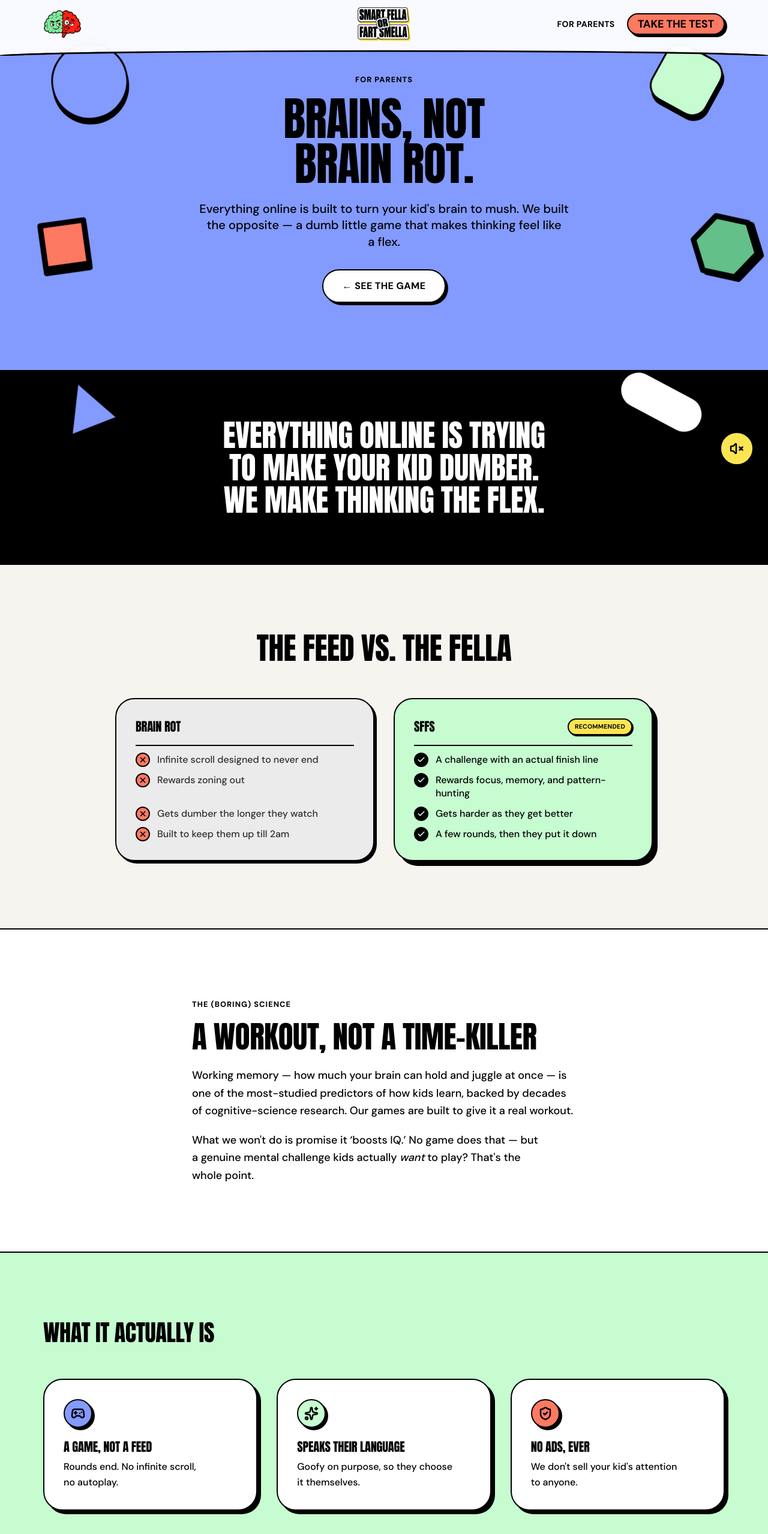
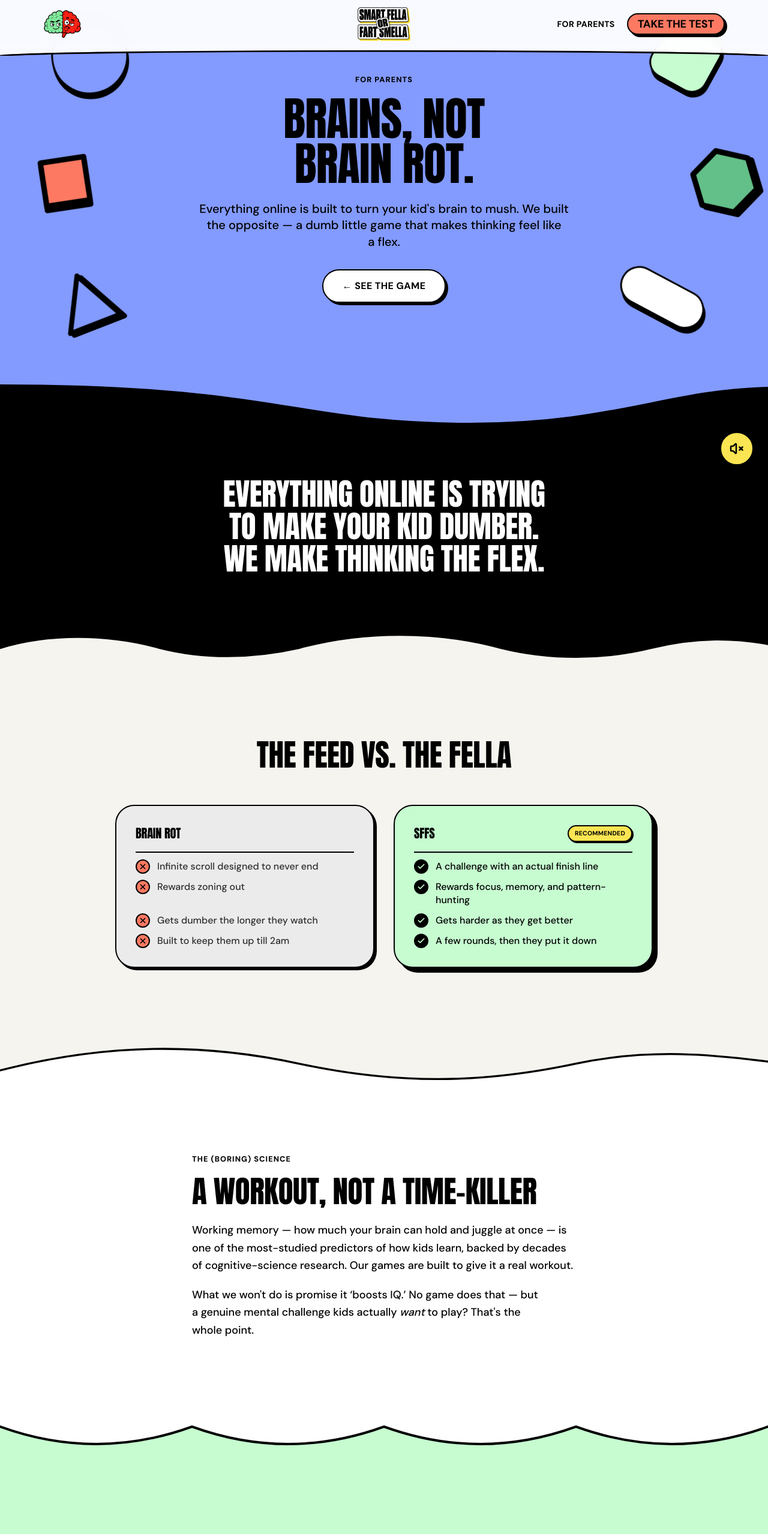
Before and after one commit to kimkhoi2202/sffs-website, a Next.js app: page /parents in a window 1280 px wide. Shown: the top 2558 px of the page at 60% size. Built offline with nearby package versions, Linux system fonts and the light colour scheme.

Commit message:
feat(parents): match homepage polish — wavy dividers + hero shape bounce

```diff
--- a/app/parents/page.tsx
+++ b/app/parents/page.tsx
@@ -6,6 +6,7 @@ import { Section } from "@/components/ui/section";
 import { Heading } from "@/components/ui/heading";
 import { Eyebrow } from "@/components/ui/eyebrow";
 import { Button } from "@/components/ui/button";
+import { SectionDivider } from "@/components/ui/section-divider";
 import { Comparison } from "@/components/sections/comparison";
 import { FeatureGrid, type Feature } from "@/components/sections/feature-grid";
 import { Faq, type FaqItem } from "@/components/sections/faq";
@@ -59,11 +60,14 @@ export default function ParentsPage() {
     <main id="main" className="flex-1">
       <QuizNav pinned homeHref="/" ctaHref="/#pricing" />
 
-      {/* 1. Hero — pt offsets the fixed nav so the headline isn't tucked under it. */}
+      {/* 1. Hero — pt offsets the fixed nav so the headline isn't tucked under it.
+          `fella-hero` marks this as the shapes' confinement box (page-shapes.tsx),
+          so the draggable shapes bounce inside the hero like they do on the home
+          hero. `relative isolate` gives them a clean stacking context. */}
       <Section
         background="blue"
         padding="lg"
-        className="pt-[96px] md:pt-[120px]"
+        className="fella-hero relative isolate pt-[96px] md:pt-[120px]"
         container="prose"
         containerClassName="text-center"
       >
@@ -82,11 +86,15 @@ export default function ParentsPage() {
         </div>
       </Section>
 
+      {/* Wavy seams (brand divider language) flow each color band into the next —
+          same system as the homepage. The swoop echoes the homepage hero's edge;
+          adjacent sections drop their own borders since the wave IS the edge. */}
+      <SectionDivider top="blue" bottom="ink" variant="swoop" size="lg" />
+
       {/* 2. Manifesto strip */}
       <Section
         background="ink"
         padding="md"
-        bordered
         container="prose"
         containerClassName="text-center"
       >
@@ -94,6 +102,8 @@ export default function ParentsPage() {
           Everything online is trying to make your kid dumber. We make thinking the flex.
         </Heading>
       </Section>
+
+      <SectionDivider top="ink" bottom="cream" variant="doubleWave" />
 
       {/* 3. Comparison — the single scannable "is it just more screen time?" answer */}
       <Comparison
@@ -117,8 +127,10 @@ export default function ParentsPage() {
         ]}
       />
 
+      <SectionDivider top="cream" bottom="paper" variant="peaks" />
+
       {/* 4. The science — measurement framing, no IQ-boost claim (hard guardrail). */}
-      <Section background="paper" padding="lg" bordered container="prose">
+      <Section background="paper" padding="lg" container="prose">
         <Eyebrow>The (boring) science</Eyebrow>
         <Heading as={2} size="xl" className="mt-4">
           A workout, not a time-killer
@@ -137,6 +149,8 @@ export default function ParentsPage() {
         </div>
       </Section>
 
+      <SectionDivider top="paper" bottom="mint" variant="scallopBig" size="lg" />
+
       {/* 5. Feature grid — three tight cards. */}
       <FeatureGrid
         revealContent
@@ -148,8 +162,10 @@ export default function ParentsPage() {
         features={FEATURES}
       />
 
+      <SectionDivider top="mint" bottom="coral" variant="blob" />
+
       {/* 6. Pricing rationale — no number (undecided); explains why it isn't free. */}
-      <Section background="coral" padding="lg" bordered container="prose">
+      <Section background="coral" padding="lg" container="prose">
         <Eyebrow>Why it costs money</Eyebrow>
         <Heading as={2} size="xl" className="mt-4">
           You pay, so advertisers don&apos;t
@@ -161,6 +177,8 @@ export default function ParentsPage() {
           instead of against them.
         </p>
       </Section>
+
+      <SectionDivider top="coral" bottom="yellow" variant="arch" />
 
       {/* 7. Mission block — one tight paragraph. */}
       <Section background="yellow" padding="lg" container="prose">
@@ -177,6 +195,8 @@ export default function ParentsPage() {
         </p>
       </Section>
 
+      <SectionDivider top="yellow" bottom="paper" variant="stepped" size="lg" />
+
       {/* 8. FAQ — the four simplest concerns. */}
       <Faq
         revealContent
@@ -186,7 +206,10 @@ export default function ParentsPage() {
         items={FAQ}
       />
 
-      {/* 9. Closing CTA (no form) */}
+      <SectionDivider top="paper" bottom="green" variant="torn" />
+
+      {/* 9. Closing CTA (no form). Green → footer seam is the footer's own animated
+          water wave (see site-footer.tsx), so no divider here. */}
       <CtaBand
         revealContent
         background="green"
```
Also changed, not shown: 1 other file (tests, documents, lock files or other folders).
